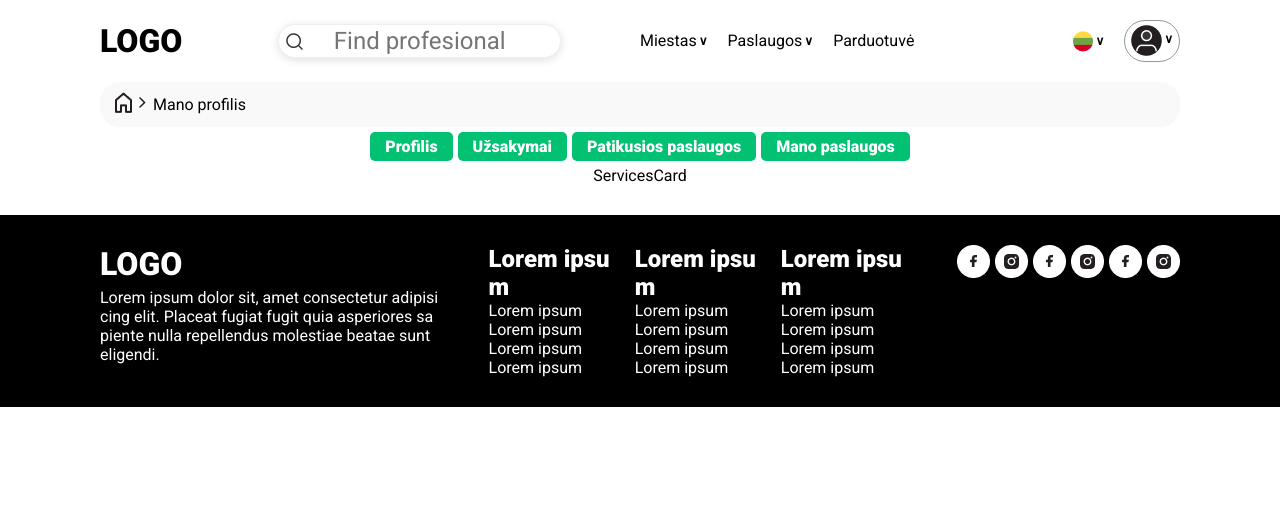
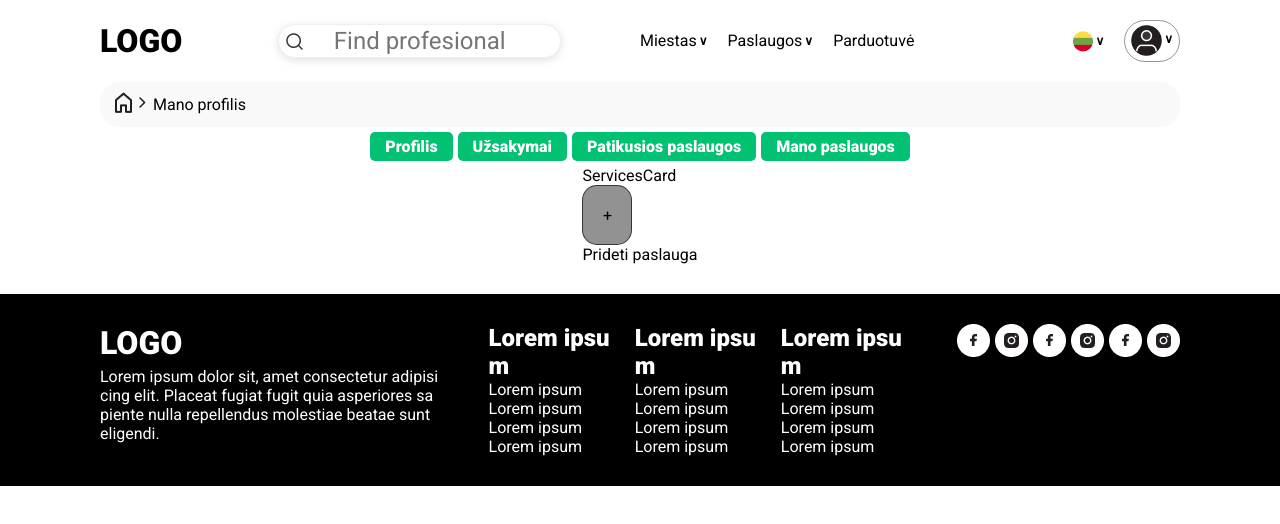
Before and after one commit to Scarab911/drone-hub, a React (Create React App) app: page /profile/my-services in a window 1280 px wide. Shown: the top 524 px of the page. Built offline with nearby package versions, Linux system fonts and the light colour scheme.

Commit message:
Services component initial structer and style

```diff
--- a/src/components/user/profile/services_card/ServicesCard.jsx
+++ b/src/components/user/profile/services_card/ServicesCard.jsx
@@ -1,5 +1,17 @@
 import React from 'react';
 
+//css
+import './servicesCard.css';
+
 export default function ServicesCard() {
-  return <div>ServicesCard</div>;
+  return (
+    <div>
+      <div>
+        <p>ServicesCard</p>
+      </div>
+
+      <div className="btn-box">+</div>
+      <p>Prideti paslauga</p>
+    </div>
+  );
 }
--- /dev/null
+++ b/src/components/user/profile/services_card/servicesCard.css
@@ -0,0 +1,10 @@
+.btn-box {
+    max-width: 50px;
+    height: 60px;
+    background-color: #808080da;
+    border-radius: 15px;
+    border: 1px solid #000000a1;
+    display: grid;
+    place-items: center;
+    cursor: pointer;
+}
```
